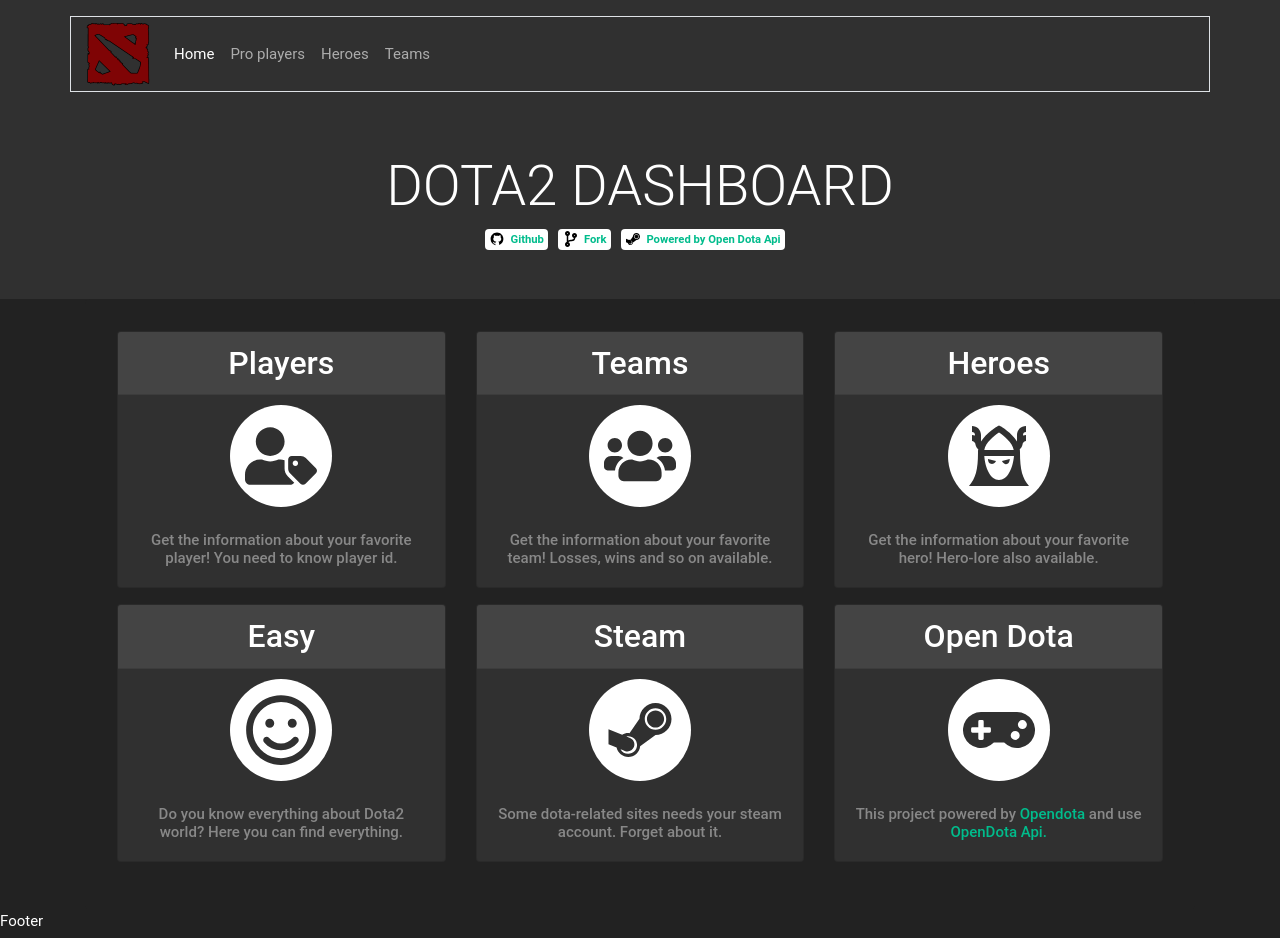
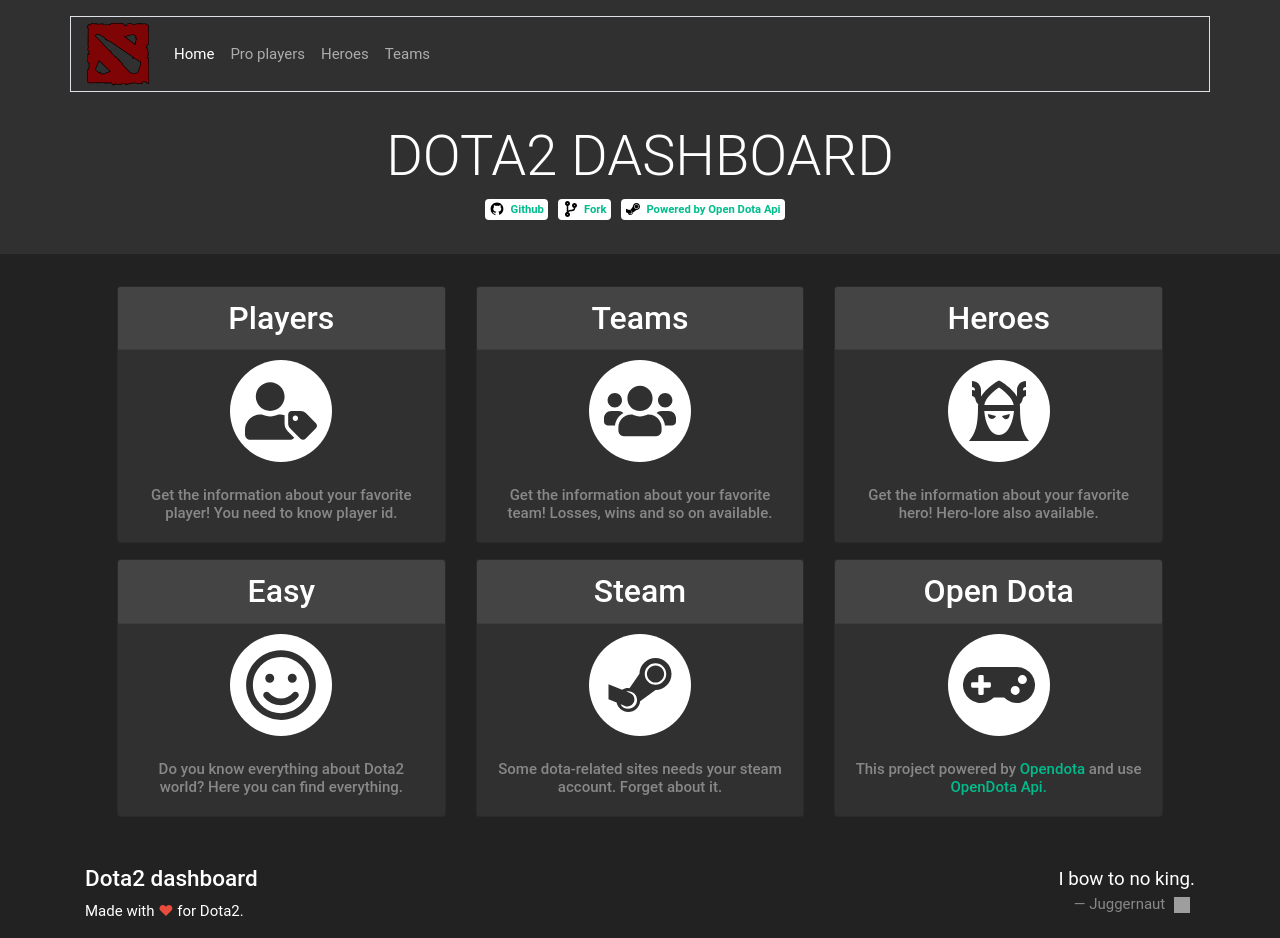
Before and after one commit to kuza2010/dota_dashboard, a React (Create React App) app: page / in a window 1280 px wide. Built offline with nearby package versions, Linux system fonts and the light colour scheme; grey boxes are pictures that could not be loaded.

Commit message:
Footer page completed

```diff
--- a/src/components/badge/badge.css
+++ b/src/components/badge/badge.css
@@ -15,3 +15,7 @@
 .badge-link {
     color: black !important;
 }
+
+.badge-icon {
+    margin-right: 5px;
+}
--- a/src/components/badge/badge.js
+++ b/src/components/badge/badge.js
@@ -7,7 +7,7 @@ const Badge = ({image, text, link}) => {
         <span className="badge badge-white badge-margin">
             <img src={image}
                  alt="github-icon"
-                 className="small-icon"/>
+                 className="small-icon badge-icon"/>
             <a href={link}>
                 {text}
             </a>
--- a/src/components/footer/footer.css
+++ b/src/components/footer/footer.css
@@ -0,0 +1,4 @@
+.footer-icon {
+    margin-left: 5px;
+    margin-right: 5px;
+}
--- a/src/components/footer/footer.js
+++ b/src/components/footer/footer.js
@@ -1,4 +1,6 @@
 import React from "react";
+
+import juggernaut from "../../assets/footer/juggernaut.png"
 
 import "./footer.css"
 
@@ -6,8 +8,21 @@ import "./footer.css"
 const Footer = () => {
 
     return (
-        <footer>
-            Footer
+        <footer className="container">
+            <div className="row">
+                <div className="col-lg-6">
+                    <h4>Dota2 dashboard</h4>
+                    <p>Made with <text className="text-danger">❤</text> for Dota2.</p>
+                </div>
+                <div className="col-lg-3 offset-lg-3">
+                    <blockquote className="blockquote text-right">
+                        <p className="mb-0">I bow to no king.</p>
+                        <span className="blockquote-footer">
+                            Juggernaut <img className="small-icon footer-icon" src={juggernaut} alt="juggernaut"/>
+                        </span>
+                    </blockquote>
+                </div>
+            </div>
         </footer>
     );
 }
--- a/src/index.css
+++ b/src/index.css
@@ -12,19 +12,16 @@ html, body {
 }
 
 .small-icon {
-    margin-right: 5px;
     height: 16px !important;;
     width: 16px !important;
 }
 
 .medium-icon {
-    margin-right: 5px;
     height: 24px !important;;
     width: 24px !important;
 }
 
 .large-icon {
-    margin-right: 5px;
     height: 36px !important;;
     width: 36px !important;
 }
--- a/src/pages/home-page/home-page.css
+++ b/src/pages/home-page/home-page.css
@@ -1,5 +1,5 @@
 .splash {
-    padding: 3em 0 3em !important;
+    padding: 1em 0 2em !important;
 }
 
 /* Default top and bottom padding is 4rem. Remove bottom margin */
```
